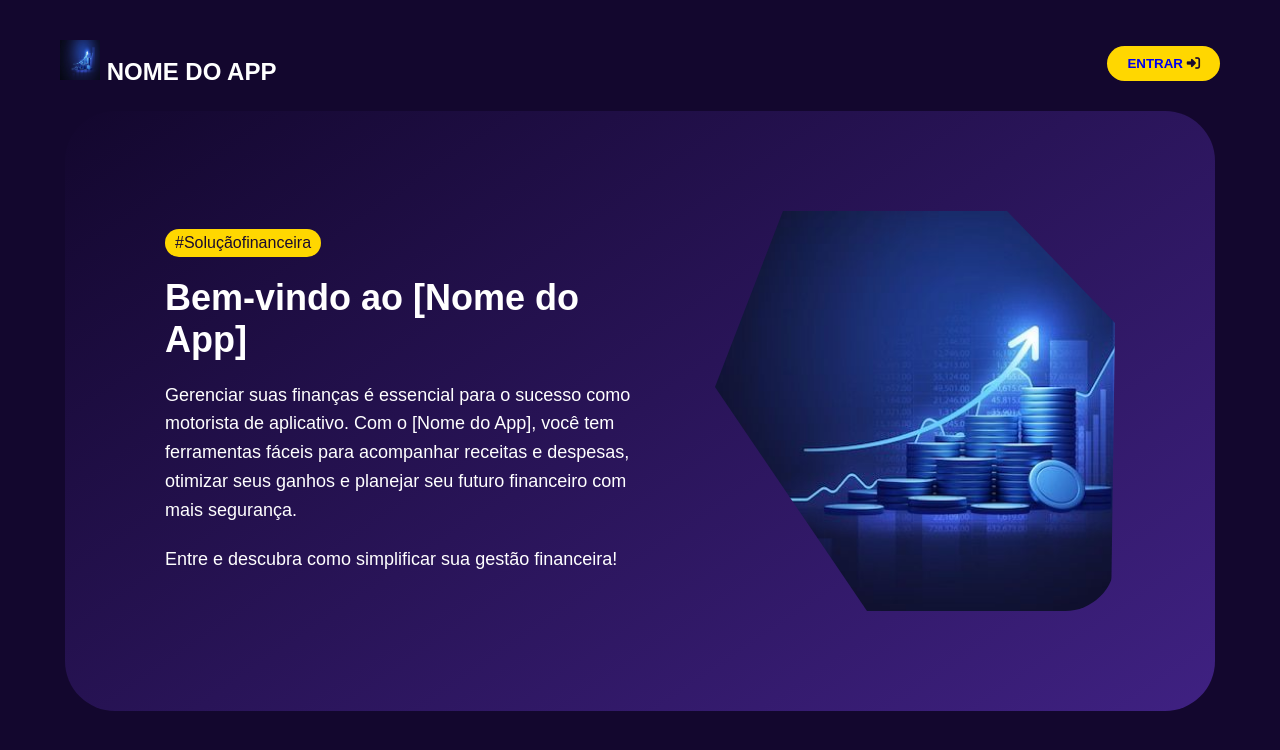
After one commit to GdsBielz/tcc-faculdade, a Flask app: template templates/landingPage.html in a window 1280 px wide. The commit adds this page. Shown: the top 750 px of the page. Run offline with Flask 3, Linux system fonts and the light colour scheme; the template is opened without the code that fills it, so the values that code supplies are empty; some libraries are stand-ins or nearby versions.

Commit message:
landingpage :)

```diff
--- a/blueprints/auth.py
+++ b/blueprints/auth.py
@@ -15,6 +15,11 @@ def login_required(func):
         return func(*args, **kwargs)
     return decorated_function
 
+@auth.route("/logout", methods=["GET"])
+def logout():
+    session['loggedin'] = False
+    return redirect(url_for('auth.login'))
+
 @auth.route("/login", methods=["POST","GET"])
 def login():
     if request.method == 'POST':
@@ -31,7 +36,7 @@ def login():
             hash = hashlib.md5(password.encode())
             if user['senha'] != hash.hexdigest():
                 return render_template(pageError, message="Usuário ou senha incorreta!")
-            elif user['senha'] == password:
+            elif user['senha'] == hash.hexdigest():
                 session['loggedin'] = True
                 session.permanent = True
                 session['user_nome'] = user['nome']
--- /dev/null
+++ b/static/css/landingPage.css
@@ -0,0 +1,136 @@
+* {
+    margin: 0;
+    padding: 0;
+    box-sizing: border-box;
+}
+body {
+    font-family: Arial, sans-serif;
+    background-color: #13072e;
+    color: #ffffff;
+}
+.container {
+    max-width: 1200px;
+    margin: 0 auto;
+    padding: 20px;
+}
+header {
+    display: flex;
+    justify-content: space-between;
+    align-items: center;
+    padding: 20px 0;
+}
+.logo {
+    font-size: 24px;
+    font-weight: bold;
+}
+.enter-btn {
+    background-color: #ffd700;
+    color: #1a0b2e;
+    padding: 10px 20px;
+    border: none;
+    border-radius: 20px;
+    cursor: pointer;
+    font-weight: bold;
+}
+.main-content {
+    display: flex;
+    align-items: center;
+    justify-content: space-between;
+    margin: 5px;
+    padding: 100px;
+    background-image: linear-gradient(146deg ,#13072e, #3f2182);
+    border-radius: 50px;
+}
+.text-content {
+    flex: 1;
+    padding-right: 50px;
+}
+.tag {
+    background-color: #ffd700;
+    color: #1a0b2e;
+    padding: 5px 10px;
+    border-radius: 15px;
+    display: inline-block;
+    margin-bottom: 20px;
+}
+h1 {
+    font-size: 36px;
+    margin-bottom: 20px;
+}
+p {
+    font-size: 18px;
+    line-height: 1.6;
+    margin-bottom: 20px;
+}
+.image-content {
+    flex: 1;
+    text-align: right;
+}
+.image-content img {
+    max-width: 100%;
+    height: auto;
+}
+
+.image-container {
+    width: 400px;
+    height: 400px;
+    position: relative;
+    overflow: hidden;
+}
+.image-container::before {
+    content: '';
+    position: absolute;
+    top: 0;
+    left: 0;
+    right: 0;
+    bottom: 0;
+    background: url('/images/financeiro.jpg') no-repeat center center;
+    background-size: cover;
+    border-radius: 50px;
+    clip-path: polygon(17% 0, 73% 0, 100% 28%, 99% 100%, 38% 100%, 0 44%);
+}
+@media (max-width: 768px) {
+    .main-content {
+        flex-direction: column;
+    }
+    .text-content {
+        padding-right: 0;
+        margin-bottom: 30px;
+    }
+    .image-content {
+        text-align: center;
+    }
+}
+
+@media screen and (max-width: 1360px){
+
+
+}
+
+@media screen and (max-width: 1050px){
+
+}
+
+
+@media screen and (max-width: 1000px){
+
+}
+
+@media screen and (max-width: 900px){
+
+}
+
+@media only screen and (max-width: 801px) {
+
+}
+
+@media only screen and (max-width: 480px) {
+
+    .main-content {
+        padding-top: 50px;
+        padding-bottom: 50px;
+        padding-left: 10px;
+        padding-right: 10px;
+    }
+
+}
--- /dev/null
+++ b/templates/landingPage.html
@@ -0,0 +1,30 @@
+<!DOCTYPE html>
+<html lang="pt-BR">
+<head>
+    <meta charset="UTF-8">
+    <meta name="viewport" content="width=device-width, initial-scale=1.0">
+    <title>Bem vindo!</title>
+    <link rel="stylesheet" type="text/css" href="/css/landingPage.css" />
+    <script src="https://kit.fontawesome.com/30e321151d.js" crossorigin="anonymous"></script>
+</head>
+<body>
+    <div class="container">
+        <header>
+            <div class="logo">
+                <img src="/images/financeiro.jpg" alt="Logo" width="40" height="40">
+                NOME DO APP
+            </div>
+            <button class="enter-btn"><a style="text-decoration: none;" href="/login">ENTRAR <i class="fa-solid fa-right-to-bracket" style="color: #1a0b2e;"></i></a></button>
+        </header>
+        <main class="main-content">
+            <div class="text-content">
+                <span class="tag">#Soluçãofinanceira</span>
+                <h1>Bem-vindo ao [Nome do App]</h1>
+                <p>Gerenciar suas finanças é essencial para o sucesso como motorista de aplicativo. Com o [Nome do App], você tem ferramentas fáceis para acompanhar receitas e despesas, otimizar seus ganhos e planejar seu futuro financeiro com mais segurança.</p>
+                <p>Entre e descubra como simplificar sua gestão financeira!</p>
+            </div>
+            <div class="image-container"></div>
+        </main>
+    </div>
+</body>
+</html>
--- a/templates/login.html
+++ b/templates/login.html
@@ -5,6 +5,7 @@
     <meta name="viewport" content="width=device-width, initial-scale=1.0">
     <title>Página de Login</title>
     <link rel="stylesheet" type="text/css" href="/css/login.css" />
+	<script src="https://kit.fontawesome.com/30e321151d.js" crossorigin="anonymous"></script>
 </head>
 <body>
     <div class="page-container">
@@ -15,10 +16,10 @@
                 <br>
            		<div class="input-div one">
            		   <div class="i">
-           		   		<i class="fas fa-user"></i>
+						<i class="fa-solid fa-envelope" style="color: #ffffff;"></i>
            		   </div>
            		   <div class="div">
-           		   		<input type="text" class="input" name='email' placeholder="E-mail" required>
+					</i><input type="text" class="input" name='email' placeholder="E-mail" required>
            		   </div>
            		</div>
            		<div class="input-div pass">
```
Also changed, not shown: blueprints/page.py (+7 -4 lines), static/images/financeiro.jpg (added).
